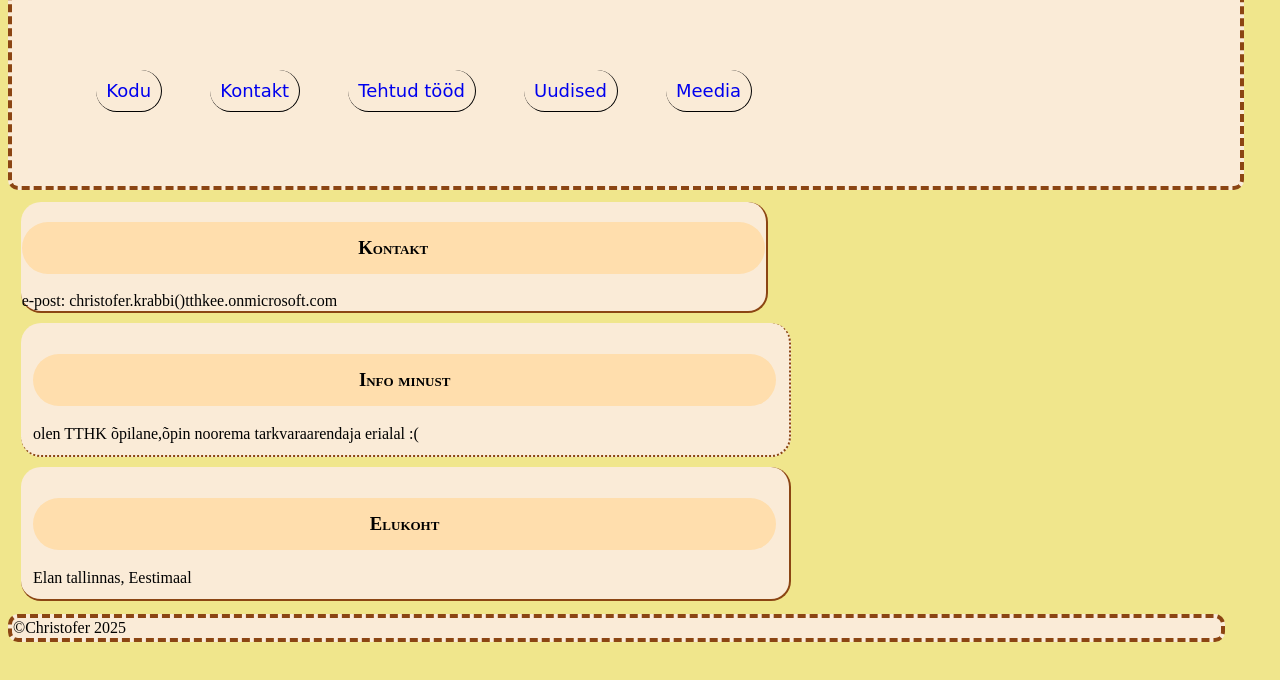
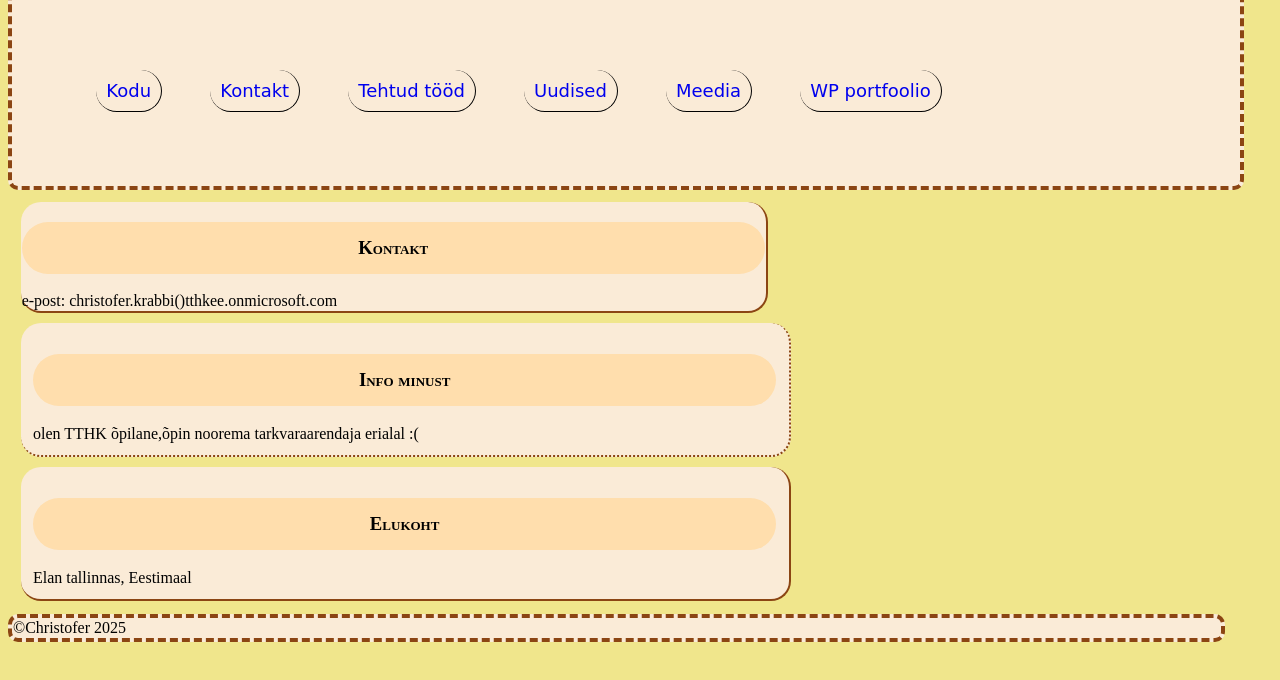
Before and after one commit to Christoferkrabbi/VeebiRakendusedTARpe24, a plain HTML site: page kontakt.html in a window 1280 px wide. Shown: the part 90-770 px from the top of the page. Drawn offline with Linux system fonts and the light colour scheme.

Commit message:
added WP links to all pages
G

```diff
--- a/kontakt.html
+++ b/kontakt.html
@@ -31,6 +31,9 @@
       <li>
         <a href="meedia.html">Meedia</a>
       </li>
+       <li>
+        <a href="https://christoferkrabbi24.thkit.ee/wp">WP portfoolio</a>
+      </li>
     </ul>
   </nav>
 </header>
```
Also changed, not shown: meedia.html (+3 -0 lines), tood.html (+3 -0 lines), uudised.html (+3 -0 lines).
